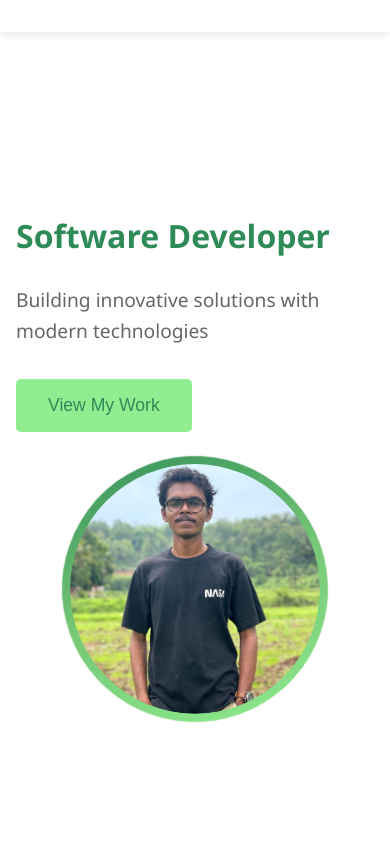
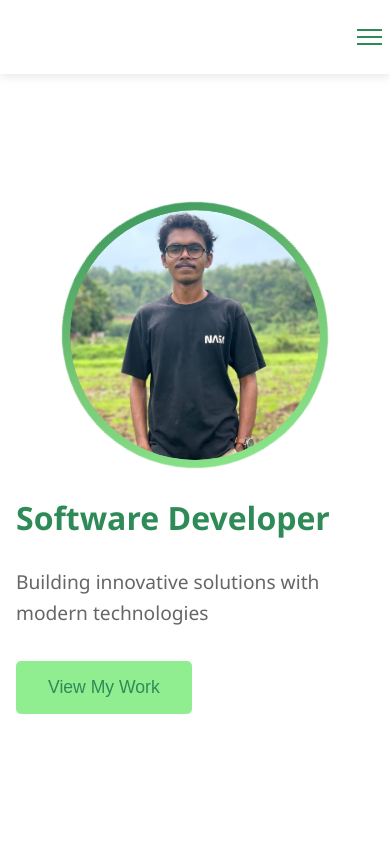
Before and after one commit to midhunwalker/portfolio, a React (Create React App) app: page / in a window 390 px wide. Shown: the top 844 px of the page. Built offline with nearby package versions, Linux system fonts and the light colour scheme.

Commit message:
Updated portfolio layout and fixed navbar

```diff
--- a/src/components/Hero.js
+++ b/src/components/Hero.js
@@ -12,6 +12,13 @@ const Hero = () => {
     <section id="home" className="hero">
       <div className="container">
         <div className="hero-content">
+        <div className="hero-image">
+            <img
+              src={MidhunImage} // Use imported image
+              alt="Midhun P"
+              className="profile-photo"
+            />
+          </div>
           <div className="hero-text">
             <h1>Software Developer</h1>
             <p>Building innovative solutions with modern technologies</p>
@@ -19,13 +26,7 @@ const Hero = () => {
               View My Work
             </button>
           </div>
-          <div className="hero-image">
-            <img
-              src={MidhunImage} // Use imported image
-              alt="Midhun P"
-              className="profile-photo"
-            />
-          </div>
+
         </div>
       </div>
     </section>
--- a/src/components/Navbar.js
+++ b/src/components/Navbar.js
@@ -1,17 +1,44 @@
-import React from 'react';
+import React, { useState } from 'react';
 import '../index.css';
 
 const Navbar = () => {
+  const [isMobileMenuOpen, setIsMobileMenuOpen] = useState(false);
+
   return (
     <nav className="navbar">
-      <div className="container nav-content">
+      <div className="nav-content">
         <div className="logo"></div>
-        <div className="nav-links">
+
+        {/* Desktop Navigation */}
+        <div className="nav-links desktop-menu">
           <a href="#home">Home</a>
           <a href="#about">About</a>
           <a href="#skills">Skills</a>
           <a href="#projects">Projects</a>
           <a href="#contact">Contact</a>
+        </div>
+
+        {/* Mobile Hamburger */}
+        <button
+          className={`hamburger ${isMobileMenuOpen ? 'active' : ''}`}
+          onClick={() => setIsMobileMenuOpen(!isMobileMenuOpen)}
+          aria-label="Mobile menu"
+        >
+          <span className="hamburger-line"></span>
+          <span className="hamburger-line"></span>
+          <span className="hamburger-line"></span>
+        </button>
+
+        {/* Mobile Navigation */}
+        <div
+          className={`mobile-menu ${isMobileMenuOpen ? 'active' : ''}`}
+          id="mobile-menu"
+        >
+          <a href="#home" onClick={() => setIsMobileMenuOpen(false)}>Home</a>
+          <a href="#about" onClick={() => setIsMobileMenuOpen(false)}>About</a>
+          <a href="#skills" onClick={() => setIsMobileMenuOpen(false)}>Skills</a>
+          <a href="#projects" onClick={() => setIsMobileMenuOpen(false)}>Projects</a>
+          <a href="#contact" onClick={() => setIsMobileMenuOpen(false)}>Contact</a>
         </div>
       </div>
     </nav>
--- a/src/index.css
+++ b/src/index.css
@@ -49,19 +49,103 @@ body {
   font-weight: 700;
 }
 
-.nav-links {
+/* Desktop Navigation */
+.desktop-menu {
   display: flex;
   gap: 2rem;
 }
 
-.nav-links a {
+.desktop-menu a {
   color: var(--text-dark);
   text-decoration: none;
-  transition: color 0.3s ease;
+  transition: all 0.3s ease;
+  position: relative;
 }
 
-.nav-links a:hover {
+.desktop-menu a:hover {
   color: var(--dark-green);
+}
+
+.desktop-menu a::after {
+  content: '';
+  position: absolute;
+  bottom: -5px;
+  left: 0;
+  width: 0;
+  height: 2px;
+  background-color: var(--accent-green);
+  transition: width 0.3s ease;
+}
+
+.desktop-menu a:hover::after {
+  width: 100%;
+}
+
+/* Mobile Navigation */
+.hamburger {
+  display: none;
+  background: none;
+  border: none;
+  cursor: pointer;
+  padding: 0.5rem;
+  z-index: 1001;
+}
+
+.hamburger-line {
+  display: block;
+  width: 25px;
+  height: 2px;
+  background-color: var(--dark-green);
+  margin: 5px 0;
+  transition: all 0.3s ease;
+}
+
+.mobile-menu {
+  display: none;
+  position: absolute;
+  top: 100%;
+  right: 0;
+  width: 100%;
+  background-color: var(--white);
+  border: 2px solid var(--dark-green);
+  border-radius: 8px;
+  box-shadow: 0 2px 10px rgba(46, 139, 87, 0.2);
+  overflow: hidden;
+  max-height: 0;
+  transition: max-height 0.3s ease-out;
+  margin-top: 0.5rem;
+  z-index: 1000;
+}
+
+.mobile-menu.active {
+  display: block;
+  max-height: 500px;
+}
+
+.mobile-menu a {
+  display: block;
+  padding: 1rem;
+  color: var(--text-dark);
+  text-decoration: none;
+  border-bottom: 1px solid rgba(46, 139, 87, 0.1);
+  transition: all 0.2s ease-in-out;
+}
+
+/* Responsive Handling */
+@media (max-width: 768px) {
+  .desktop-menu {
+    display: none;
+  }
+
+  .hamburger {
+    display: block;
+  }
+}
+
+@media (min-width: 769px) {
+  .mobile-menu {
+    display: none !important;
+  }
 }
 
 /* ================ Hero Section ================ */
@@ -432,10 +516,6 @@ body {
 
 /* ================ Media Queries ================ */
 @media (max-width: 768px) {
-  .nav-links {
-    display: none;
-  }
-
   .hero {
     padding: 8rem 0 3rem;
   }
@@ -470,7 +550,6 @@ body {
     flex-direction: column;
   }
 
-  /* Footer Mobile Styles */
   .footer-content {
     grid-template-columns: 1fr;
     text-align: center;
@@ -484,7 +563,6 @@ body {
   .social-links a,
   .contact-info a {
     justify-content: center;
-    text-align: left;
     width: 100%;
     max-width: 300px;
   }
@@ -512,7 +590,6 @@ body {
     padding: 1rem;
   }
 
-  /* Footer Mobile Small Styles */
   .footer-section h4 {
     font-size: 1.1rem;
   }
```
Also changed, not shown: firebase.json (added), 1 other file (tests, documents, lock files or other folders).
